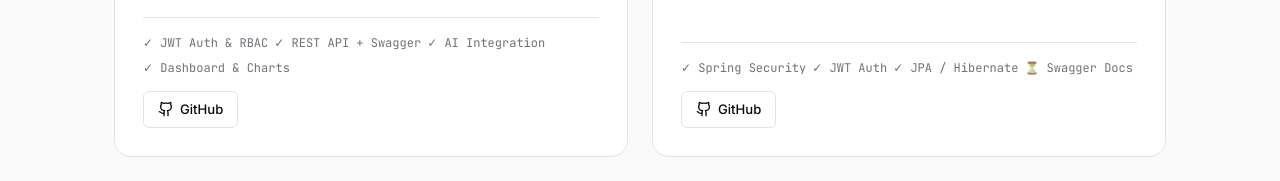
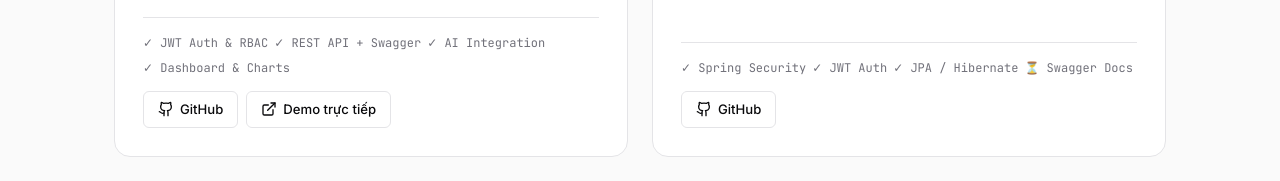
Before and after one commit to dogiaan611/Daan-portfolio, a website: page index.html in a window 1280 px wide. Shown: the part 1768-1949 px from the top of the page. Drawn offline with Linux system fonts and the light colour scheme.

Commit message:
add link PM web

```diff
--- a/index.html
+++ b/index.html
@@ -194,6 +194,15 @@
                     <path d="M9 18c-4.51 2-5-2-7-2" />
                   </svg>
                   GitHub
+                </a>
+                <a href="http://47.129.38.44:8080/index.html" target="_blank" rel="noopener" class="btn-link">
+                  <svg xmlns="http://www.w3.org/2000/svg" width="16" height="16" viewBox="0 0 24 24" fill="none"
+                    stroke="currentColor" stroke-width="2" stroke-linecap="round" stroke-linejoin="round">
+                    <path d="M18 13v6a2 2 0 0 1-2 2H5a2 2 0 0 1-2-2V8a2 2 0 0 1 2-2h6" />
+                    <polyline points="15 3 21 3 21 9" />
+                    <line x1="10" y1="14" x2="21" y2="3" />
+                  </svg>
+                  Demo trực tiếp
                 </a>
               </div>
             </div>
```
